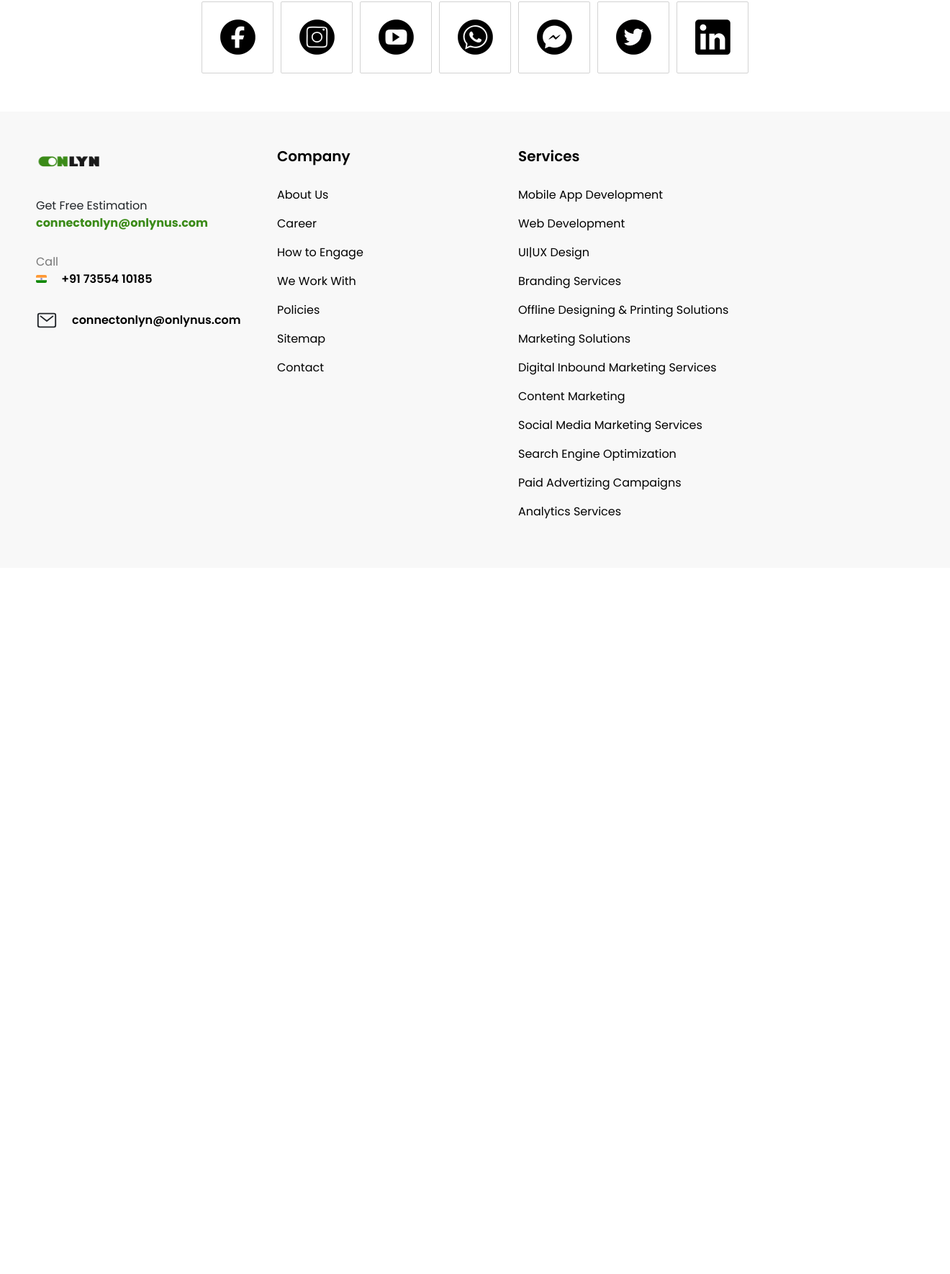
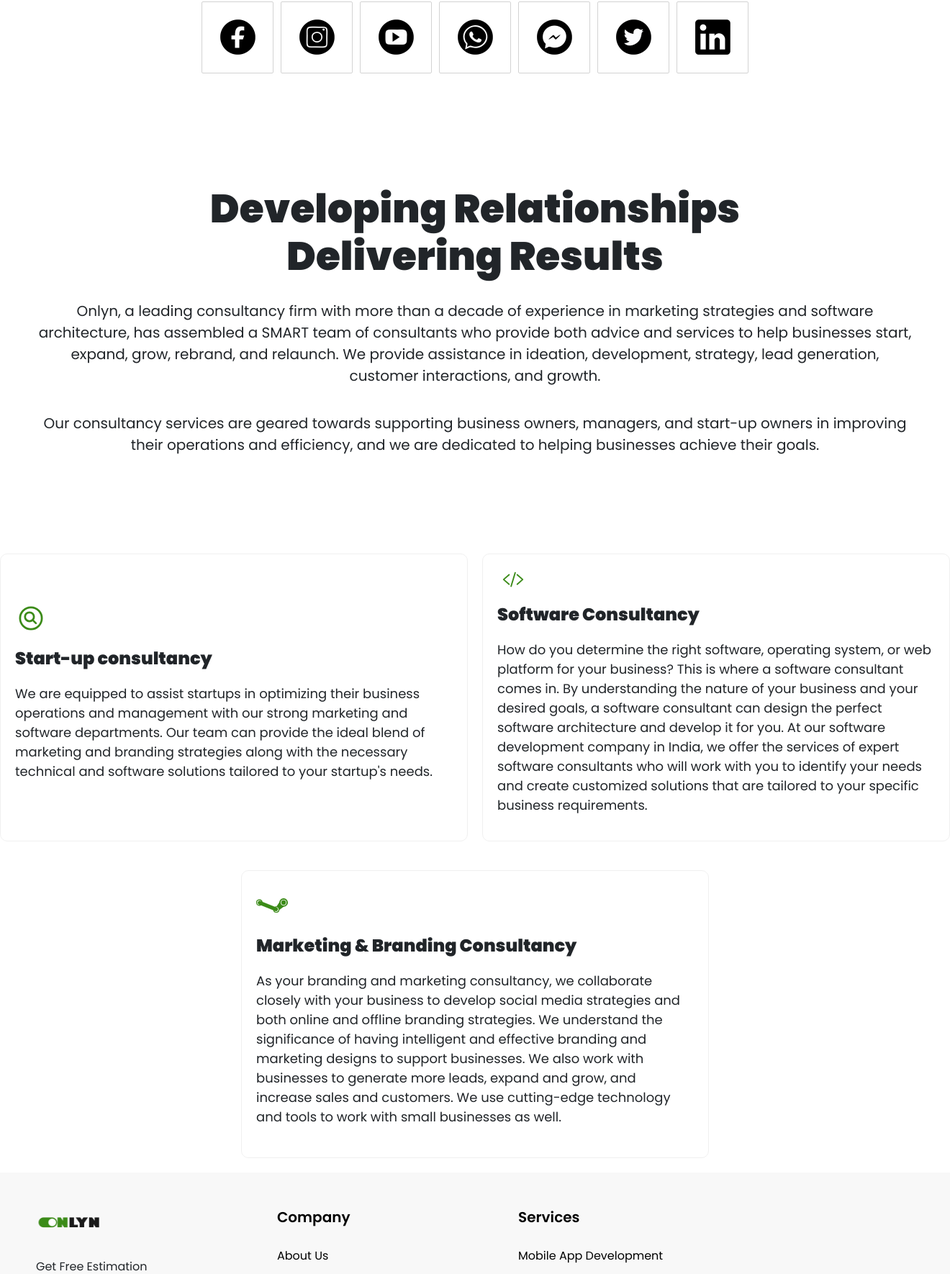
Before and after one commit to sidmrlazy/onlyn, a PHP site: page /services in a window 1320 px wide. Shown: the part 4200-5970 px from the top of the page at 72% size. Before the commit the page ends 4921 px from the top, so only its background shows below. Run offline with PHP 8.4, Linux system fonts and the light colour scheme.

Commit message:
modified:   assets/style.css modified:   components/contact/contact-form.php modified:   components/methodology/top-banner.php modified:   components/navbar.php new file:   components/services/section-4.php new file:   components/services/section-5.php modified:   services.php

```diff
--- a/assets/style.css
+++ b/assets/style.css
@@ -1234,9 +1234,10 @@ input::-webkit-inner-spin-button {
   justify-content: center;
   align-items: center;
   padding: 10px;
-  max-width: fit-content !important;
+  max-width: 100% !important;
 }
 .rectangle {
+  max-width: 100%;
   width: 650px;
   height: 400px;
   border: 1px solid #efefefef;
--- a/components/navbar.php
+++ b/components/navbar.php
@@ -85,14 +85,11 @@
                                 Campaigns</a></li>
                         <li><a class="dropdown-item sub-menu" href="services#analytics-services">Analytics Services</a>
                         </li>
+                        <li><a class="dropdown-item" href="consultancy">
+                                <ion-icon id="inner-icon" name="cafe-outline"></ion-icon>Consultancy
+                            </a>
+                        </li>
                     </ul>
-                </li>
-
-                <li class="nav-item">
-                    <a class="nav-link" href="consultancy">
-                        <ion-icon name="cafe-outline"></ion-icon>
-                        Consultancy
-                    </a>
                 </li>
 
                 <li class="nav-item">
--- /dev/null
+++ b/components/services/section-4.php
@@ -0,0 +1,10 @@
+<div class="top-banner">
+    <h1>Developing Relationships<br> Delivering Results</h1>
+    <p>Onlyn, a leading consultancy firm with more than a decade of experience in marketing strategies and software
+        architecture, has assembled a SMART team of consultants who provide both advice and services to help businesses
+        start, expand, grow, rebrand, and relaunch. We provide assistance in ideation, development, strategy, lead
+        generation, customer interactions, and growth.</p>
+
+    <p>Our consultancy services are geared towards supporting business owners, managers, and start-up owners in
+        improving their operations and efficiency, and we are dedicated to helping businesses achieve their goals.</p>
+</div>
--- /dev/null
+++ b/components/services/section-5.php
@@ -0,0 +1,34 @@
+<div class="rectangle-row">
+    <div class="col-md-6 rectangle">
+        <ion-icon name="search-circle-outline" class="rectangle-icon"></ion-icon>
+        <h3>Start-up consultancy</h3>
+        <p>We are equipped to assist startups in optimizing their business operations and management with our strong
+            marketing and software departments. Our team can provide the ideal blend of marketing and branding
+            strategies along with the necessary technical and software solutions tailored to your startup's needs.</p>
+    </div>
+
+    <div class="col-md-6 rectangle">
+        <ion-icon name="code-slash-outline" class="rectangle-icon"></ion-icon>
+        <!-- <ion-icon name="construct-outline" ></ion-icon> -->
+        <h3>Software Consultancy </h3>
+        <p>How do you determine the right software, operating system, or web platform for your business? This is where a
+            software consultant comes in. By understanding the nature of your business and your desired goals, a
+            software consultant can design the perfect software architecture and develop it for you. At our software
+            development company in India, we offer the services of expert software consultants who will work with you to
+            identify your needs and create customized solutions that are tailored to your specific business
+            requirements.
+
+        </p>
+    </div>
+</div>
+<div class="rectangle-row">
+    <div class="col-md-6 rectangle">
+        <ion-icon name="logo-steam" class="rectangle-icon"></ion-icon>
+        <h3>Marketing & Branding Consultancy</h3>
+        <p>As your branding and marketing consultancy, we collaborate closely with your business to develop social media
+            strategies and both online and offline branding strategies. We understand the significance of having
+            intelligent and effective branding and marketing designs to support businesses. We also work with businesses
+            to generate more leads, expand and grow, and increase sales and customers. We use cutting-edge technology
+            and tools to work with small businesses as well.</p>
+    </div>
+</div>
--- a/services.php
+++ b/services.php
@@ -3,4 +3,6 @@
 <?php include('components/services/section-1.php') ?>
 <?php include('components/services/section-2.php') ?>
 <?php include('components/services/section-3.php') ?>
+<?php include('components/services/section-4.php') ?>
+<?php include('components/services/section-5.php') ?>
 <?php include('components/footer.php') ?>
```
Also changed, not shown: components/contact/contact-form.php (+48 -54 lines), components/methodology/top-banner.php (+3 -4 lines).
